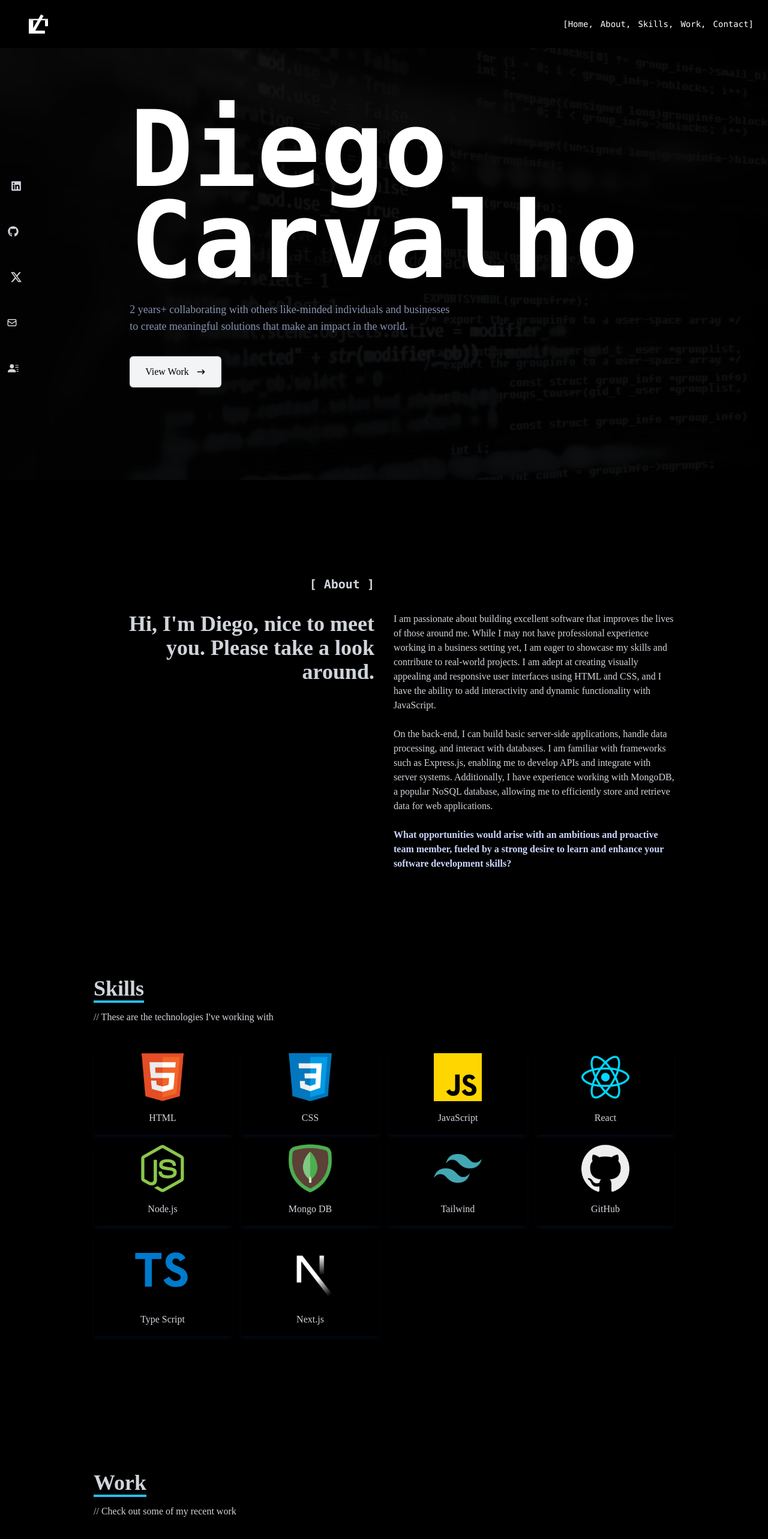
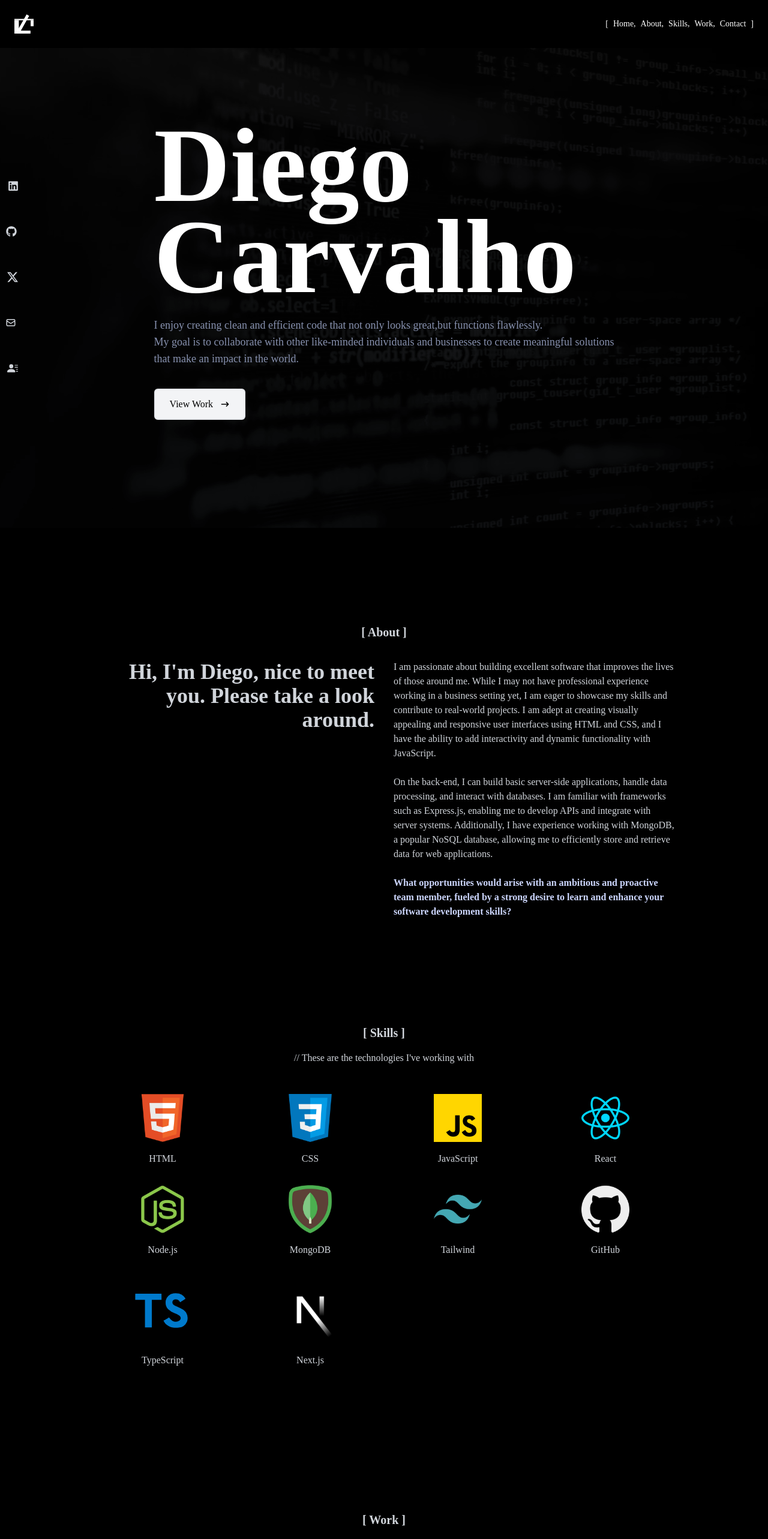
Before and after one commit to diegocchaves/dev-portfolio, a React (Create React App) app: page / in a window 1280 px wide. Shown: the top 2566 px of the page at 60% size. Built offline with nearby package versions, Linux system fonts and the light colour scheme.

Commit message:
center all name of the section

```diff
--- a/src/components/About.jsx
+++ b/src/components/About.jsx
@@ -4,13 +4,10 @@ const About = () => {
   return (
     <div name='about' className='pt-16 text-gray-300 bg-black md:pt-40' >
       <div className='flex flex-col items-center justify-center w-full h-full'>
-        <div className='max-w-[1000px] w-full grid grid-cols-2 gap-8'>
-          <div className='pb-8 pl-4 sm:text-right'>
-            <p className='inline font-mono text-lg font-bold md:text-xl '>
+          <div className='pb-8 '>
+            <p className='inline text-lg font-bold md:text-xl '>
               [ About ]
             </p>
-          </div>
-
         </div>
         <div className='max-w-[1000px] w-full grid sm:grid-cols-2 gap-8 px-4'>
           <div className='text-4xl font-bold sm:text-right' p>
--- a/src/components/Contact.jsx
+++ b/src/components/Contact.jsx
@@ -2,16 +2,16 @@ import React from 'react'
 
 const Contatc = () => {
   return (
-    <div name='contact' className=' bg-black flex justify-center items-center p-4 md: md:pb-20 md:pt-40 pt-20' >
+    <div name='contact' className='flex items-center justify-center p-4 pt-20 bg-black md: md:pb-20 md:pt-40' >
       <form method='POST' action="https://getform.io/f/f437e598-9e82-4608-8df9-dff71cc633c9" className='flex flex-col max-w-[600px] w-full'>
-        <div className='pb-8'>
-          <p className='text-4xl font-bold inline border-b-4 border-[#28bdec] text-gray-300'>Contact</p>
+        <div className='flex flex-col items-center mb-8'>
+          <p className='inline text-lg font-bold text-gray-300 md:text-xl'>[ Contact ]</p>
           <p className='py-4 text-gray-300'>//Submit the form below or shoot me an email - diegocchaves21@gmail.com</p>
         </div>
         <input className='bg-[#ccd6f6] p-2' type="text" placeholder='Name' name='name' />
         <input className='my-4 p-2 bg-[#ccd6f6]' type="email" placeholder='Email' name='email' />
         <textarea className='bg-[#ccd6f6] p-2' name='massage' rows='10' placeholder='Message'></textarea>
-        <button className='text-white border-2 hover:bg-[#28bdec] hover:border-[#28bdec] px-4 py-3 my-8 mx-auto flex items-center '>Let's Collaborate</button>
+        <button className='flex items-center px-4 py-3 mx-auto my-8 text-black bg-gray-100 border-2 rounded-md  group hover:bg-gray-900 hover:border-gray-50 hover:text-white'>Let's Collaborate</button>
       </form>
     </div>
   )
--- a/src/components/Home.jsx
+++ b/src/components/Home.jsx
@@ -11,16 +11,17 @@ const Home = () => {
             backgroundSize: 'inherit',
             backgroundPosition: 'inherit',
             backgroundRepeat: 'no-repeat',
-        }} name='home' className='w-full h-full py-20 bg-black bg-opacity-60 lg:w-screen lg:h-screen md:py-40' >
+        }} name='home' className='w-full h-full py-20 bg-black bg-opacity-60 md:py-40' >
       {/* Container */}
       <div className='flex items-center justify-center w-full h-full space-y-10'>
-      <div className='flex flex-col justify-start px-8 mx-auto'>
-        {/* <p className='text-gray-100'>Hi, my name is</p> */}
-        <h1 className='font-mono text-4xl font-bold text-white md:text-[11rem] mt-24 mb-28'>Diego</h1>
-        <h1 className='font-mono text-4xl font-bold text-white md:text-[11rem] mb-16'>Carvalho</h1>
-        <span className='block text-[#8892b0] text-lg py-4 w-fit'>2 years+ collaborating with others
-          like-minded individuals and businesses <br />
-           to create meaningful solutions that make an impact in the world.</span>
+      <div className='flex flex-col justify-start px-8 mx-auto max-w-[1000px]'>
+        <h1 className=' text-4xl font-bold text-white md:text-[11rem] mt-24 mb-28'>Diego</h1>
+        <h1 className=' text-4xl font-bold text-white md:text-[11rem] mb-16'>Carvalho</h1>
+        <span className='block text-[#8892b0] text-lg py-4 w-fit'>I enjoy creating clean and efficient code that not only looks great,but functions flawlessly. <br />
+        My goal is to collaborate with other
+          like-minded individuals and businesses
+           to create meaningful solutions <br />
+            that make an impact in the world.</span>
         {/* <h2 className='text-4xl sm:text-7xl font-bold text-[#8892b0]'>I'm a full-stack developer.</h2> */}
         {/* <p className='text-[#8892b0] py-4 max-w-[700px]'>I'm a passionate entry-level full-stack developer who is embarking on an exciting journey in the field of web development.
           I enjoy creating clean and efficient code that not only looks great,but functions flawlessly. My goal is to collaborate with other
--- a/src/components/Navbar.jsx
+++ b/src/components/Navbar.jsx
@@ -10,11 +10,13 @@ const Navbar = () => {
   const handleClick = () => setNav(!nav)
 
   const links = [
-    { label: '[Home,', to: "home" },
+    { label: '[', to: "home" },
+    { label: 'Home,', to: "home" },
     { label: 'About,', to: "about" },
     { label: 'Skills,', to: "skills" },
     { label: 'Work,', to: "work" },
-    { label: 'Contact]', to: "contact" }
+    { label: 'Contact', to: "contact" },
+    { label: ']', to: "home" },
   ]
 
   const icons = [
@@ -26,18 +28,17 @@ const Navbar = () => {
   ]
 
   return (
-    <div className='fixed z-10 w-full h-[80px] flex justify-between items-center px-4 md:px-6  bg-black text-gray-30 font-mono'>
-      <div>
-        <Link to='home' smooth={true} duration={500} className='cursor-pointer'>
-          <img src={Logo} alt='logo' className='w-8 h-8 ml-6' />
+    <div className='fixed w-full h-[80px] flex justify-between items-center px-4 md:px-6  bg-black text-gray-30 '>
+      <div className='flex items-center justify-start '>
+        <Link to='home' smooth={true} duration={500} className='flex justify-start cursor-pointer'>
+          <img src={Logo} alt='logo' className='w-8 h-8' />
         </Link>
       </div>
 
       {/* menu */}
-      <nav className='hidden gap-3 w-fit md:flex'>
+      <nav className='justify-end hidden gap-2 w-80 md:flex'>
         {links.map((link, index) => (
-          <div key={index}
-            className='flex items-center w-full '>
+          <div key={index} >
             <Link to={link.to}
               smooth={true}
               duration={500}
--- a/src/components/Skills.jsx
+++ b/src/components/Skills.jsx
@@ -11,61 +11,38 @@ import TypeScript from '../assets/images/typescript.svg'
 import Next from '../assets/images/nextjs.png'
 
 const Skills = () => {
+  const skills = [
+    { src: HTML, alt: "HTML icon" },
+    { src: CSS, alt: "CSS icon" },
+    { src: JavaScript, alt: "JavaScript icon" },
+    { src: ReactImg, alt: "React icon" },
+    { src: Node, alt: "Node.js icon" },
+    { src: Mongo, alt: "MongoDB icon" },
+    { src: Tailwind, alt: "Tailwind CSS icon" },
+    { src: GitHub, alt: "GitHub icon" },
+    { src: TypeScript, alt: "TypeScript icon", className: 'w-28' },
+    { src: Next, alt: "Next.js icon", className: 'w-28' }
+  ];
   return (
-    <div name='skills' className='pt-20 text-gray-300 bg-black  md:pt-40'>
+    <div name='skills' className='pt-20 text-gray-300 bg-black md:pt-40'>
       {/* Contanier */}
       <div className='max-w-[1000px] mx-auto p-4 flex flex-col justify-center w-full h-full'>
-        <div>
-          <p className='text-4xl font-bold inline border-b-4 border-[#28bdec]'>Skills</p>
+        <div className='flex flex-col items-center '>
+          <p className='inline text-lg font-bold md:text-xl'>[ Skills ]</p>
           <p className='py-4'>// These are the technologies I've working with</p>
         </div>
 
         <div className='grid w-full grid-cols-2 gap-4 py-8 text-center sm:grid-cols-4 '>
-          <div className='shadow-md shadow-[#040c16] hover:scale-110 duration-500' >
-            <img className='w-20 mx-auto' src={HTML} alt="HTML icon" />
-            <p className='my-4'>HTML</p>
-          </div>
-          <div className='shadow-md shadow-[#040c16] hover:scale-110 duration-500' >
-            <img className='w-20 mx-auto' src={CSS} alt="CSS icon" />
-            <p className='my-4'>CSS</p>
-          </div>
-          <div className='shadow-md shadow-[#040c16] hover:scale-110 duration-500' >
-            <img className='w-20 mx-auto' src={JavaScript} alt="JavaScript icon" />
-            <p className='my-4'>JavaScript</p>
-          </div>
-          <div className='shadow-md shadow-[#040c16] hover:scale-110 duration-500' >
-            <img className='w-20 mx-auto' src={ReactImg} alt="React icon" />
-            <p className='my-4'>React</p>
-          </div>
-          <div className='shadow-md shadow-[#040c16] hover:scale-110 duration-500' >
-            <img className='w-20 mx-auto' src={Node} alt="Node icon" />
-            <p className='my-4'>Node.js</p>
-          </div>
-          <div className='shadow-md shadow-[#040c16] hover:scale-110 duration-500' >
-            <img className='w-20 mx-auto' src={Mongo} alt="MongoDB icon" />
-            <p className='my-4'>Mongo DB</p>
-          </div>
-          <div className='shadow-md shadow-[#040c16] hover:scale-110 duration-500' >
-            <img className='w-20 mx-auto' src={Tailwind} alt="Tailwind icon" />
-            <p className='my-4'>Tailwind</p>
-          </div>
-          <div className='shadow-md shadow-[#040c16] hover:scale-110 duration-500' >
-            <img className='w-20 mx-auto' src={GitHub} alt="GitHub icon" />
-            <p className='my-4'>GitHub</p>
-          </div>
-          <div className='shadow-md shadow-[#040c16] hover:scale-110 duration-500' >
-            <img className='mx-auto w-28' src={TypeScript} alt="Type Script icon" />
-            <p className='my-4'>Type Script</p>
-          </div>
-          <div className='shadow-md shadow-[#040c16] hover:scale-110 duration-500' >
-            <img className='mx-auto w-28 ' src={Next} alt="Next.js icon" />
-            <p className='my-4'>Next.js</p>
-          </div>
-
+          {skills.map((skill, index) => (
+            <div key={index} className='shadow-md hover:shadow-[#2e2e2f] hover:scale-110 duration-500'>
+              <img className={`w-20 mx-auto ${skill.className || ''}`} src={skill.src} alt={skill.alt} />
+              <p className='my-4'>{skill.alt.split(' ')[0]}</p>
+            </div>
+          ))}
         </div>
       </div>
     </div>
-  )
+  );
 }
 
 export default Skills
--- a/src/components/Work.jsx
+++ b/src/components/Work.jsx
@@ -13,10 +13,10 @@ const Work = () => {
   ];
 
   return (
-    <div name='work' className=' bg-black text-gray-300 md:pt-40 pt-20'>
+    <div name='work' className='pt-20 text-gray-300 bg-black md:pt-40'>
       <div className='max-w-[1000px] mx-auto p-4 flex flex-col justify-center w-full h-full'>
-        <div className='pb-8'>
-          <p className='text-4xl font-bold inline border-b-4 border-[#28bdec]'>Work</p>
+        <div className='flex flex-col items-center pb-8 '>
+          <p className='inline text-lg font-bold md:text-xl'>[ Work ]</p>
           <p className='py-4'>// Check out some of my recent work</p>
         </div>
         {/* Container */}
```
